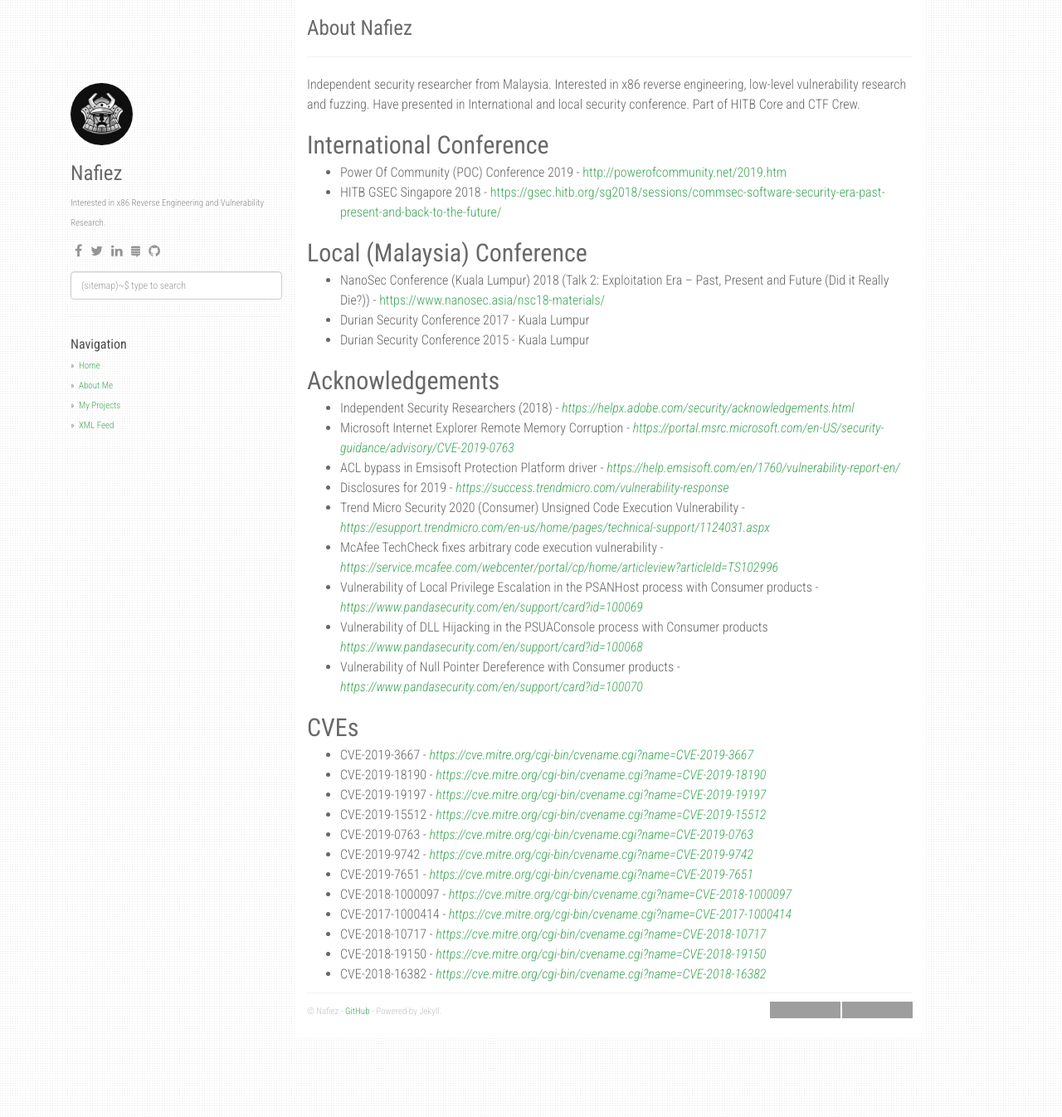
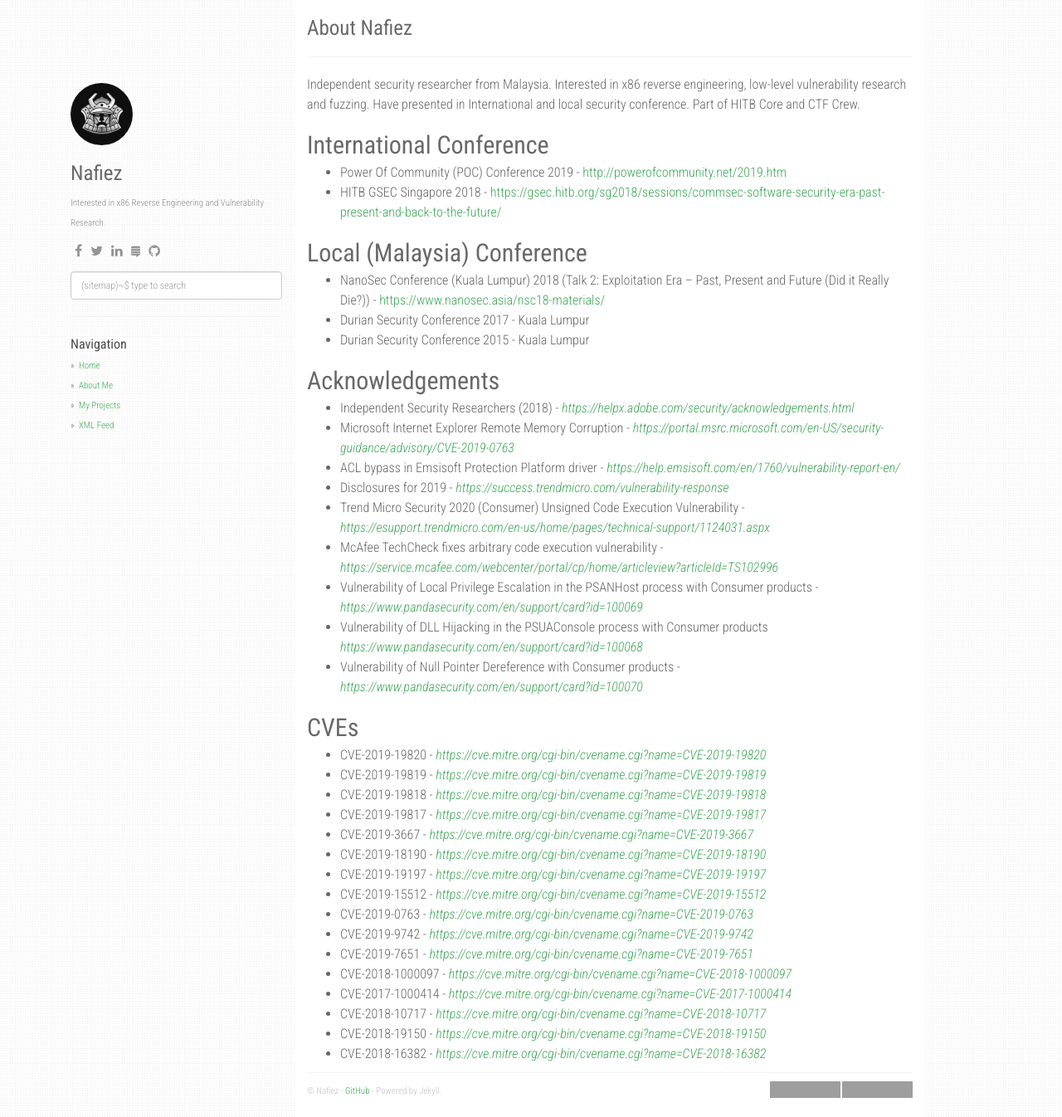
Before and after one commit to FazliMolaJan/nafiez.github.io, a Jekyll site: the page built from about.md, in a window 1280 px wide and 1346 px high. Shown: the whole window at 83% size. Built offline with Jekyll 4.4.1, drawn with Linux system fonts in a browser that asks for light colours; nearby versions of some CDN libraries; grey boxes are pictures that could not be loaded.

Commit message:
Update about.md

```diff
--- a/about.md
+++ b/about.md
@@ -32,6 +32,10 @@ Acknowledgements
 
 CVEs
 ---
+- CVE-2019-19820 - [_https://cve.mitre.org/cgi-bin/cvename.cgi?name=CVE-2019-19820_](https://cve.mitre.org/cgi-bin/cvename.cgi?name=CVE-2019-19820)
+- CVE-2019-19819 - [_https://cve.mitre.org/cgi-bin/cvename.cgi?name=CVE-2019-19819_](https://cve.mitre.org/cgi-bin/cvename.cgi?name=CVE-2019-19819)
+- CVE-2019-19818 - [_https://cve.mitre.org/cgi-bin/cvename.cgi?name=CVE-2019-19818_](https://cve.mitre.org/cgi-bin/cvename.cgi?name=CVE-2019-19818)
+- CVE-2019-19817 - [_https://cve.mitre.org/cgi-bin/cvename.cgi?name=CVE-2019-19817_](https://cve.mitre.org/cgi-bin/cvename.cgi?name=CVE-2019-19817)
 - CVE-2019-3667 - [_https://cve.mitre.org/cgi-bin/cvename.cgi?name=CVE-2019-3667_](https://cve.mitre.org/cgi-bin/cvename.cgi?name=CVE-2019-3667)
 - CVE-2019-18190 - [_https://cve.mitre.org/cgi-bin/cvename.cgi?name=CVE-2019-18190_](https://cve.mitre.org/cgi-bin/cvename.cgi?name=CVE-2019-18190)
 - CVE-2019-19197 - [_https://cve.mitre.org/cgi-bin/cvename.cgi?name=CVE-2019-19197_](https://cve.mitre.org/cgi-bin/cvename.cgi?name=CVE-2019-19197)
```
